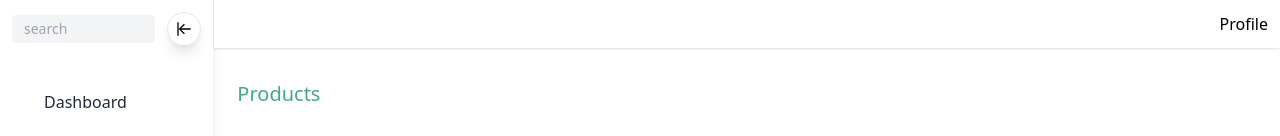
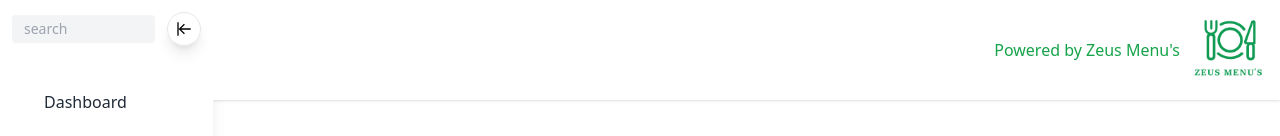
Before and after one commit to primeKal/mms_project, a Vue app in the folder mms_client/: page /home/products in a window 1280 px wide. Shown: the top 136 px of the page. Built offline with nearby package versions, Linux system fonts and the light colour scheme; no server answers; some icons are missing; what @meforma/vue-toaster would draw is missing.

Commit message:
feature: minor ui fix

```diff
--- a/mms_client/src/layout/NavBar.vue
+++ b/mms_client/src/layout/NavBar.vue
@@ -17,7 +17,7 @@
       </div>
     </div>
     <div
-      class="lg:mt-8 mt-2 lg:w-auto w-full flex lg:flex-col flex-row  lg:snap-none snap-x snap-proximity touch-pan-x text-gray-800">
+      class="lg:mt-8 mt-2 lg:w-auto w-full flex lg:flex-col flex-row  lg:snap-none snap-x snap-proximity touch-pan-x text-gray-800 overflow-scroll md:overflow-auto">
       <router-link v-for="nav in navItems" :key="nav.name" :to="{ name: nav.link }"
         class="lg:pl-4 pl-0 lg:py-3 py-2 w-full flex items-center lg:border-l-4 border-b-4 hover:bg-blue-200 text-nowrap snap-center"
         :class="[
--- a/mms_client/src/views/MainView.vue
+++ b/mms_client/src/views/MainView.vue
@@ -1,17 +1,19 @@
 <template>
     <div class="w-full min-h-screen flex lg:flex-row flex-col">
-        <div :class="[collapse ? 'lg:basis-auto':'lg:basis-1/6']" class="shadow-lg">
-            <NavBarVue
-                :navValue="navValue"
-                @collapse="(value)=> {collapse=value}"
-                class="w-full"
-            />
+        <div :class="[collapse ? 'lg:basis-auto' : 'lg:basis-1/6']" class="shadow-lg">
+            <NavBarVue :navValue="navValue" @collapse="(value) => { collapse = value }" class="w-full" />
         </div>
         <div :class="[collapse ? 'basis-full' : 'basis-5/6 ']" class="max-h-screen w-full overflow-y-scroll ">
             <!-- <div class="relative w-full"> -->
             <div class="h-full relative">
-                <div class="fixed-top p-3 flex flex-row-reverse bg-white shadow z-10 mb-2 border-l">
-                    <p>Profile</p>
+                <div class="fixed-top flex flex-row-reverse bg-white shadow z-10 mb-2 ">
+                    <a :href="menusUrl" target="_blank" class="hidden md:block text-green-600 hover:text-green-400">
+                        <div class="flex flex-row items-center">
+                            Powered by Zeus Menu's
+                            <img src="/zeus.png" alt="Logo" class="hidden md:block w-[100px] h-[100px] object-contain">
+
+                        </div>
+                    </a>
                 </div>
                 <div class="">
                     <router-view @selectedNav="selectNav" />
@@ -31,6 +33,7 @@ export default {
         return {
             navValue: 1,
             collapse: false,
+            menusUrl: process.env.VUE_APP_ZUES_MENUS_PUBLIC_URL
         }
     },
     methods: {
--- a/mms_client/src/views/MenuMangementView/MenuManagementIndex.vue
+++ b/mms_client/src/views/MenuMangementView/MenuManagementIndex.vue
@@ -176,6 +176,7 @@ export default {
     }),
     async initialization() {
       await this.fetchMenus(this.basicInfo.id);
+      this.loading = false;
     },
     searchCategories(searchString) {
       console.log(searchString);
@@ -231,6 +232,7 @@ export default {
     },
   },
   async mounted() {
+    this.loading = true;
     this.$emit("selectedNav", 3);
     this.loading = false;
     this.initialization();
```
Also changed, not shown: 1 other file (tests, documents, lock files or other folders).
